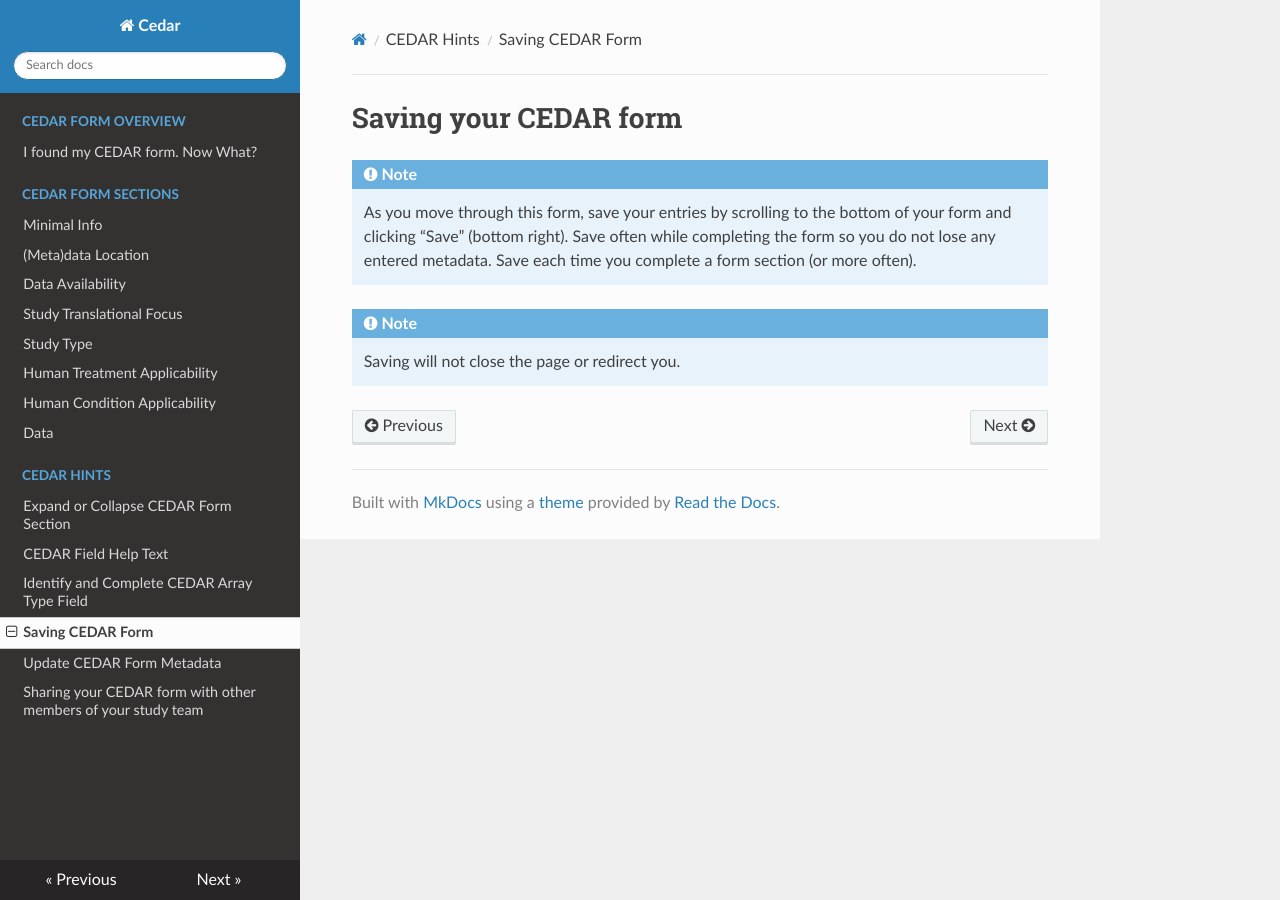
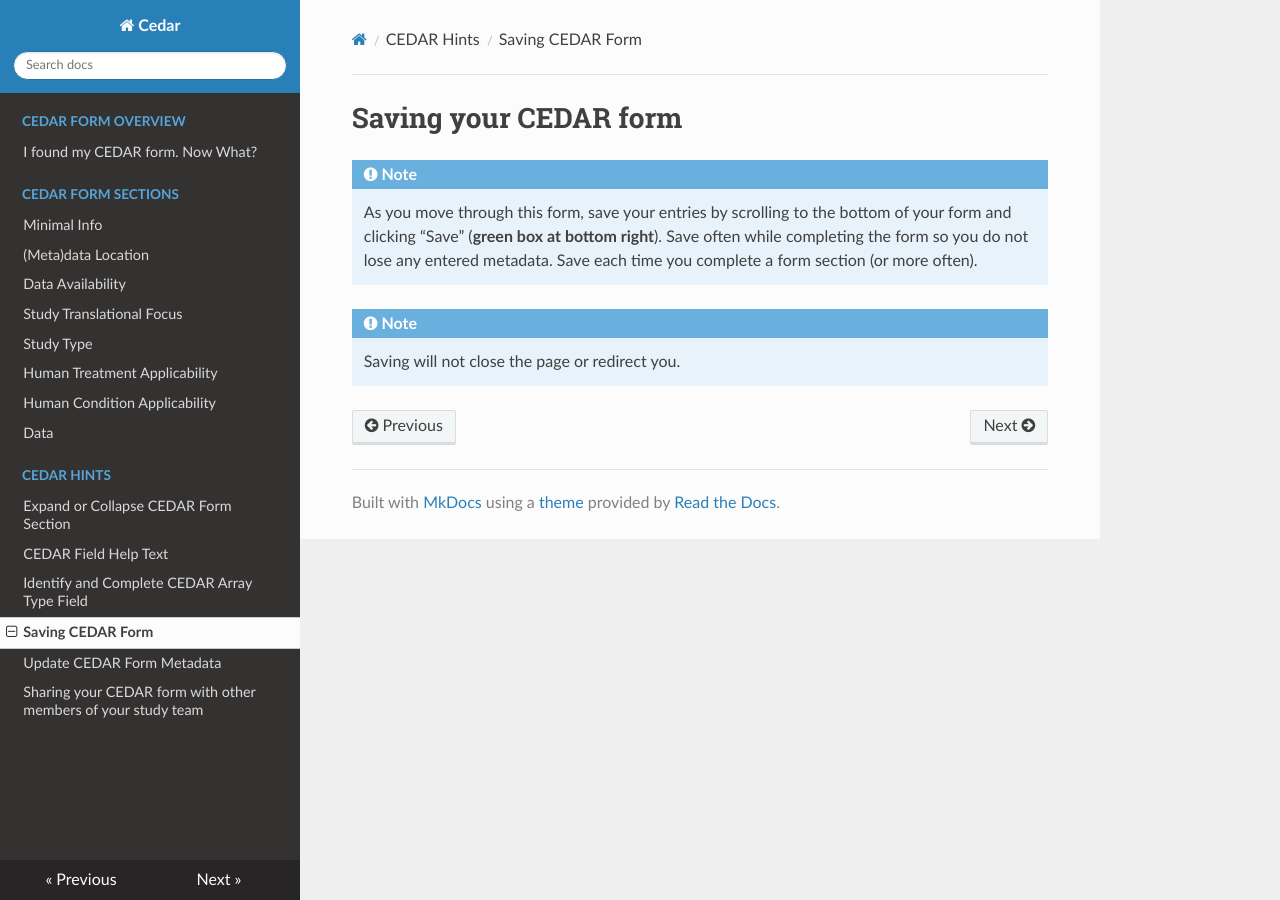
Before and after one commit to HEAL/cedar-form-docs, an MkDocs documentation site: the page built from docs/save-cedar-form.md, in a window 1280 px wide. Built offline with MkDocs 1.6.1, drawn with Linux system fonts in a browser that asks for light colours; nearby versions of some CDN libraries.

Commit message:
note that the save button is green box at bottom right

```diff
--- a/docs/save-cedar-form.md
+++ b/docs/save-cedar-form.md
@@ -1,7 +1,7 @@
 # Saving your CEDAR form
 
 !!! note
-    As you move through this form, save your entries by scrolling to the bottom of your form and clicking “Save” (bottom right). Save often while completing the form so you do not lose any entered metadata. Save each time you complete a form section (or more often).
+    As you move through this form, save your entries by scrolling to the bottom of your form and clicking “Save” (**green box at bottom right**). Save often while completing the form so you do not lose any entered metadata. Save each time you complete a form section (or more often).
 
 !!! note
     Saving will not close the page or redirect you.
```
